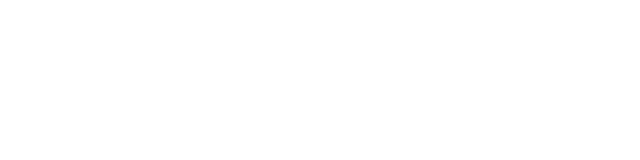
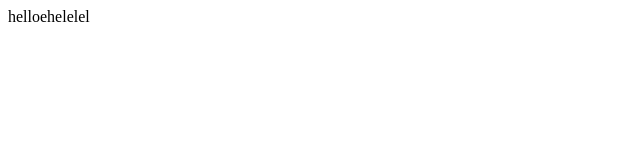
Before and after one commit to Team-Nubigo/Nubigo, a React (Create React App) app in the folder client/: page / in a window 1280 px wide. Shown: the top 160 px of the page, without its empty margins (0-640 px from the left). Built offline with nearby package versions, Linux system fonts and the light colour scheme.

Commit message:
Test: "커밋 테스트"

```diff
--- a/client/src/App.tsx
+++ b/client/src/App.tsx
@@ -1,7 +1,7 @@
 import React from 'react';
 
 function App() {
-  return <div></div>;
+  return <div>helloehelelel</div>;
 }
 
 export default App;
```
